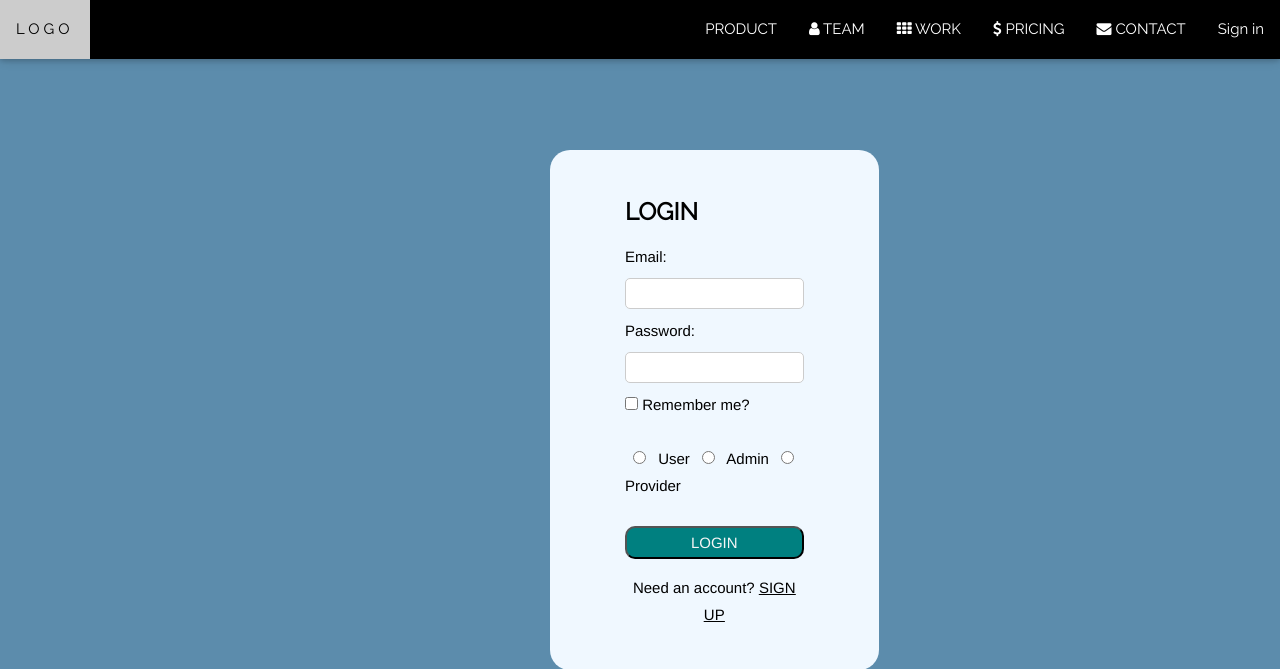
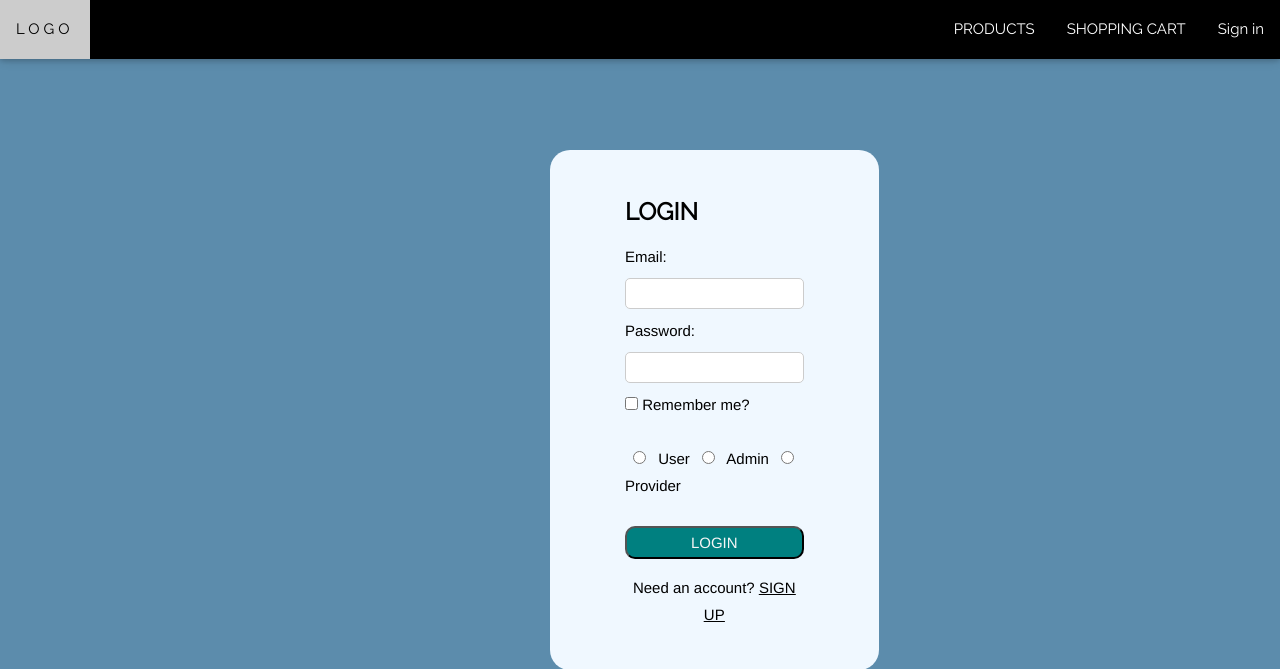
Before and after one commit to Sharjanan/SOEN341_2022, a PHP site: page /login.php in a window 1280 px wide. Shown: the top 669 px of the page. Run offline with PHP 8.4, Linux system fonts and the light colour scheme.

Commit message:
Update header.php

```diff
--- a/header.php
+++ b/header.php
@@ -22,12 +22,8 @@ if (session_status() === PHP_SESSION_NONE) {
                 <a href="index.php" class="w3-bar-item w3-button w3-wide">LOGO</a>
                 <!-- Right-sided navbar links -->
                 <div class="w3-right w3-hide-small">
-
-                <a href="product.php" class="w3-bar-item w3-button">PRODUCT</a>
-                <a href="#team" class="w3-bar-item w3-button"><i class="fa fa-user"></i> TEAM</a>
-                <a href="#work" class="w3-bar-item w3-button"><i class="fa fa-th"></i> WORK</a>
-                <a href="#pricing" class="w3-bar-item w3-button"><i class="fa fa-usd"></i> PRICING</a>
-                <a href="#contact" class="w3-bar-item w3-button"><i class="fa fa-envelope"></i> CONTACT</a>
+                <a href="product.php" class="w3-bar-item w3-button">PRODUCTS</a>
+                <a href="#team" class="w3-bar-item w3-button"></i> SHOPPING CART</a>
                 <a href="login.php" class="w3-bar-item w3-button">Sign in</a>
                 </div>
                 <!-- Hide right-floated links on small screens and replace them with a menu icon -->
@@ -42,10 +38,6 @@ if (session_status() === PHP_SESSION_NONE) {
         <nav class="w3-sidebar w3-bar-block w3-black w3-card w3-animate-left w3-hide-medium w3-hide-large" style="display:none" id="mySidebar">
         <a href="javascript:void(0)" onclick="w3_close()" class="w3-bar-item w3-button w3-large w3-padding-16">Close ×</a>
         <a href="#about" onclick="w3_close()" class="w3-bar-item w3-button">PRODUCT</a>
-        <a href="#team" onclick="w3_close()" class="w3-bar-item w3-button">TEAM</a>
-        <a href="#work" onclick="w3_close()" class="w3-bar-item w3-button">WORK</a>
-        <a href="#pricing" onclick="w3_close()" class="w3-bar-item w3-button">PRICING</a>
-        <a href="#contact" onclick="w3_close()" class="w3-bar-item w3-button">CONTACT</a>
         <a href="login.html" onclick="w3_close()" class="w3-bar-item w3-button">Sign in</a>
         </nav>
     </body>
```
